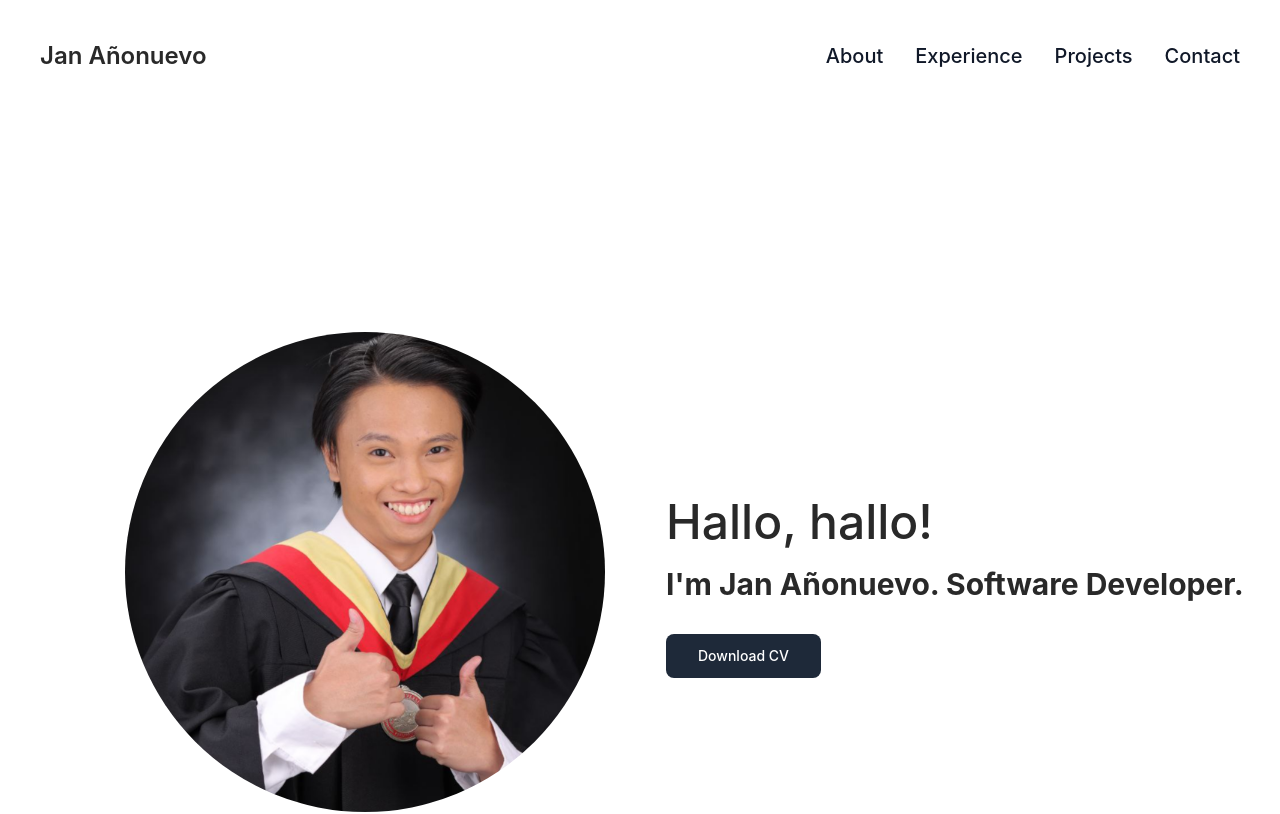
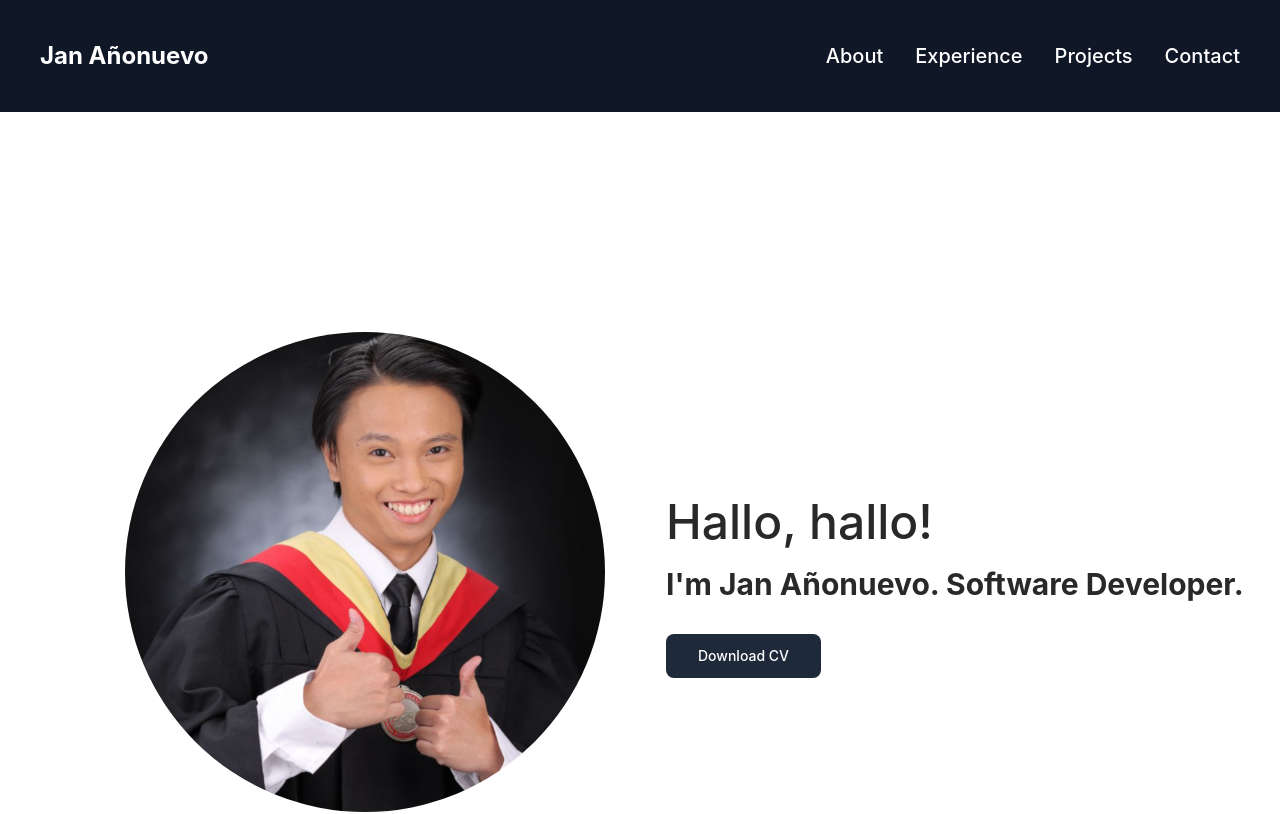
Before and after one commit to jananonuevo/portfolio-janjan, a React (Vite) app: page / in a window 1280 px wide. Shown: the top 814 px of the page. Built offline with nearby package versions, Linux system fonts and the light colour scheme; the HTML template or start-up script is replaced by a standard one.

Commit message:
small revisions for the footer

```diff
--- a/src/features/base/components/layout/Footer.tsx
+++ b/src/features/base/components/layout/Footer.tsx
@@ -1,18 +1,18 @@
 function Footer() {
     return (
-        <footer className="border-t border-gray-200 bg-white mt-32 py-10">
+        <footer className="bg-gray-900 mt-32 py-10">
             <div className="max-w-7xl mx-auto px-10 flex flex-col md:flex-row justify-between items-center">
                 <div className="mb-6 md:mb-0 text-center md:text-left">
-                    <p className="text-xl font-bold text-primary-text">Jan Añonuevo</p>
-                    <p className="text-sm text-gray-500 mt-1">Software Developer</p>
+                    <p className="text-xl font-bold text-white">Jan Añonuevo</p>
+                    <p className="text-sm text-gray-400 mt-1">Software Developer</p>
                 </div>
 
-                <div className="flex flex-col items-center md:items-end text-sm text-gray-600">
-                    <a href="tel:+639692317498" className="hover:text-primary-text transition-colors duration-300 font-medium">+63 969 231 7498</a>
-                    <a href="mailto:jananonuevo7@gmail.com" className="hover:text-primary-text transition-colors duration-300 mt-1 font-medium">jananonuevo7@gmail.com</a>
+                <div className="flex flex-col items-center md:items-end text-sm text-gray-300">
+                    <a href="tel:+639692317498" className="hover:text-white transition-colors duration-300 font-medium">+63 969 231 7498</a>
+                    <a href="mailto:jananonuevo7@gmail.com" className="hover:text-white transition-colors duration-300 mt-1 font-medium">jananonuevo7@gmail.com</a>
                 </div>
             </div>
-            <div className="text-center text-xs text-gray-400 mt-12">
+            <div className="text-center text-xs text-gray-500 mt-12">
                 &copy; {new Date().getFullYear()} Jan Añonuevo. All rights reserved.
             </div>
         </footer>
--- a/src/features/base/components/layout/Navbar.tsx
+++ b/src/features/base/components/layout/Navbar.tsx
@@ -1,37 +1,34 @@
 function Navbar() {
-
     return (
-        <>
-        <nav className="bg-white border-gray-200 dark:bg-gray-900">
+        <nav className="bg-gray-900">
           <div className="max-w-screen-xl flex flex-wrap items-center justify-between mx-auto text-xl p-10">
-            <a href="http s://flowbite.com/" className="flex items-center space-x-3 rtl:space-x-reverse">
-                <span className="self-center text-2xl font-semibold whitespace-nowrap dark:text-white">Jan Añonuevo</span>
+            <a href="#" className="flex items-center space-x-3 rtl:space-x-reverse">
+                <span className="self-center text-2xl font-bold whitespace-nowrap text-white">Jan Añonuevo</span>
             </a>
-            <button data-collapse-toggle="navbar-default" type="button" className="inline-flex items-center p-2 w-10 h-10 justify-center text-sm text-gray-500 rounded-lg md:hidden hover:bg-gray-100 focus:outline-none focus:ring-2 focus:ring-gray-200 dark:text-gray-400 dark:hover:bg-gray-700 dark:focus:ring-gray-600" aria-controls="navbar-default" aria-expanded="false">
+            <button data-collapse-toggle="navbar-default" type="button" className="inline-flex items-center p-2 w-10 h-10 justify-center text-sm text-gray-400 rounded-lg md:hidden hover:bg-gray-700 focus:outline-none focus:ring-2 focus:ring-gray-600" aria-controls="navbar-default" aria-expanded="false">
                 <span className="sr-only">Open main menu</span>
                 <svg className="w-5 h-5" aria-hidden="true" xmlns="http://www.w3.org/2000/svg" fill="none" viewBox="0 0 17 14">
-                    <path stroke="currentColor" stroke-linecap="round" stroke-linejoin="round" stroke-width="2" d="M1 1h15M1 7h15M1 13h15"/>
+                    <path stroke="currentColor" strokeLinecap="round" strokeLinejoin="round" strokeWidth="2" d="M1 1h15M1 7h15M1 13h15"/>
                 </svg>
             </button>
             <div className="hidden w-full md:block md:w-auto" id="navbar-default">
-              <ul className="font-medium flex flex-col p-4 md:p-0 mt-4 border border-gray-100 rounded-lg bg-gray-50 md:flex-row md:space-x-8 rtl:space-x-reverse md:mt-0 md:border-0 md:bg-white dark:bg-gray-800 md:dark:bg-gray-900 dark:border-gray-700">
+              <ul className="font-medium flex flex-col p-4 md:p-0 mt-4 rounded-lg bg-gray-800 md:flex-row md:space-x-8 rtl:space-x-reverse md:mt-0 md:bg-gray-900">
                 <li>
-                  <a href="#" className="block py-2 px-3 text-gray-900 rounded hover:bg-gray-100 md:hover:bg-transparent md:border-0 md:hover:text-blue-700 md:p-0 dark:text-white md:dark:hover:text-blue-500 dark:hover:bg-gray-700 dark:hover:text-white md:dark:hover:bg-transparent">About</a>
+                  <a href="#" className="block py-2 px-3 text-white rounded hover:bg-gray-700 md:hover:bg-transparent md:border-0 md:hover:text-gray-300 transition-colors md:p-0">About</a>
                 </li>
                 <li>
-                  <a href="#" className="block py-2 px-3 text-gray-900 rounded hover:bg-gray-100 md:hover:bg-transparent md:border-0 md:hover:text-blue-700 md:p-0 dark:text-white md:dark:hover:text-blue-500 dark:hover:bg-gray-700 dark:hover:text-white md:dark:hover:bg-transparent">Experience</a>
+                  <a href="#" className="block py-2 px-3 text-white rounded hover:bg-gray-700 md:hover:bg-transparent md:border-0 md:hover:text-gray-300 transition-colors md:p-0">Experience</a>
                 </li>
                 <li>
-                  <a href="#" className="block py-2 px-3 text-gray-900 rounded hover:bg-gray-100 md:hover:bg-transparent md:border-0 md:hover:text-blue-700 md:p-0 dark:text-white md:dark:hover:text-blue-500 dark:hover:bg-gray-700 dark:hover:text-white md:dark:hover:bg-transparent">Projects</a>
+                  <a href="#" className="block py-2 px-3 text-white rounded hover:bg-gray-700 md:hover:bg-transparent md:border-0 md:hover:text-gray-300 transition-colors md:p-0">Projects</a>
                 </li>
                 <li>
-                  <a href="#" className="block py-2 px-3 text-gray-900 rounded hover:bg-gray-100 md:hover:bg-transparent md:border-0 md:hover:text-blue-700 md:p-0 dark:text-white md:dark:hover:text-blue-500 dark:hover:bg-gray-700 dark:hover:text-white md:dark:hover:bg-transparent">Contact</a>
+                  <a href="#" className="block py-2 px-3 text-white rounded hover:bg-gray-700 md:hover:bg-transparent md:border-0 md:hover:text-gray-300 transition-colors md:p-0">Contact</a>
                 </li>
               </ul>
             </div>
           </div>
-    </nav>
-        </>
+        </nav>
     )
 }
 
```
